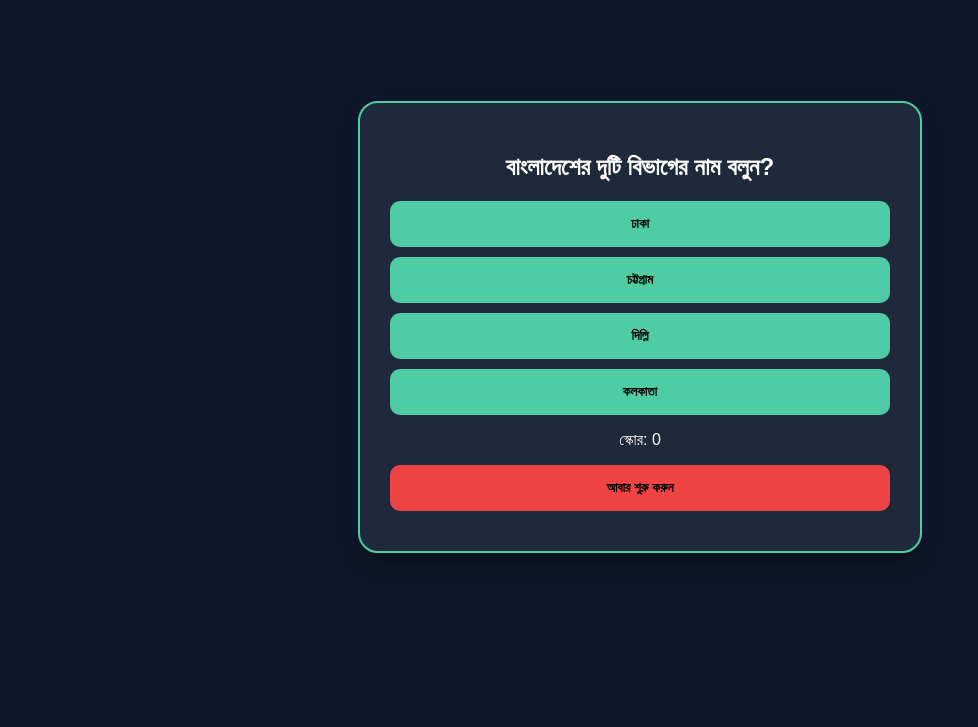
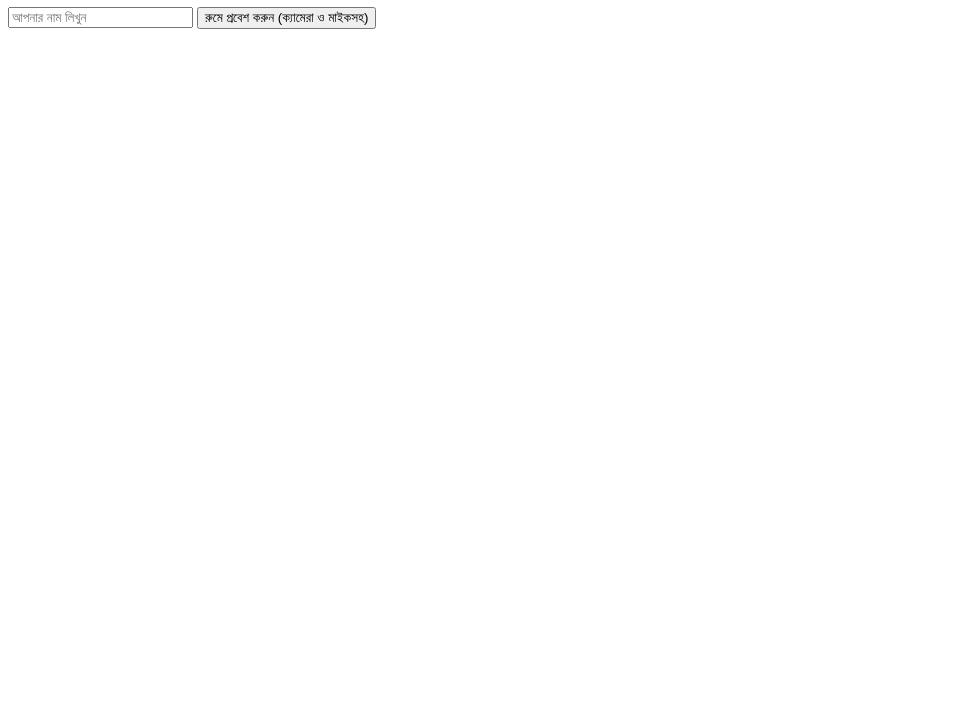
Before and after one commit to rojaislam1619-collab/roja-income-v2, a plain HTML site: page index.html in a window 1280 px wide. Shown: the part 73-800 px from the top of the page, without its empty margins (0-978 px from the left). Drawn offline with Linux system fonts and the light colour scheme.

Commit message:
Update index.html

```diff
--- a/index.html
+++ b/index.html
@@ -1,77 +1,34 @@
 <!DOCTYPE html>
-<html lang="bn">
+<html>
 <head>
-    <meta charset="UTF-8">
-    <meta name="viewport" content="width=device-width, initial-scale=1.0">
-    <title>Tamim's Pro Quiz Arena</title>
-    <style>
-        body { background: #0f172a; color: white; font-family: sans-serif; display: flex; justify-content: center; align-items: center; min-height: 100vh; margin: 0; }
-        .box { background: #1e293b; padding: 30px; border-radius: 20px; width: 90%; max-width: 500px; text-align: center; border: 2px solid #4ecca3; box-shadow: 0 10px 20px rgba(0,0,0,0.3); }
-        button { display: block; width: 100%; padding: 15px; margin: 10px 0; border-radius: 10px; border: none; background: #4ecca3; font-weight: bold; cursor: pointer; transition: 0.3s; }
-        button:hover { background: #45b791; transform: scale(1.02); }
-    </style>
+    <title>আমাদের আড্ডা রুম</title>
 </head>
 <body>
+    <h1>লুডু ও আড্ডা রুম</h1>
+    <input type="text" id="username" placeholder="আপনার নাম লিখুন">
+    <button onclick="joinRoom()">রুমে প্রবেশ করুন (ক্যামেরা ও মাইকসহ)</button>
 
-<div class="box" id="quiz-container">
-    <h2 id="question">প্রশ্ন লোড হচ্ছে...</h2>
-    <div id="buttons"></div>
-    <p>স্কোর: <span id="score">0</span></p>
-    <button onclick="location.reload()" style="background: #ef4444;">আবার শুরু করুন</button>
-</div>
+    <div id="video-container"></div>
 
-<script>
-    // এখানে আপনার প্রশ্নগুলো সাজানো থাকবে।
-    // প্রতিটি প্রশ্নে 'correct' এর জায়গায় একটি array (লিস্ট) ব্যবহার করেছি যাতে দুটি উত্তর দেওয়া যায়।
-    const questions = [
-        {
-            q: "বাংলাদেশের দুটি বিভাগের নাম বলুন?",
-            correct: ["ঢাকা", "চট্টগ্রাম"],
-            wrong: ["কলকাতা", "দিল্লি"]
-        },
-        {
-            q: "দুটি ফলের নাম সিলেক্ট করুন:",
-            correct: ["আম", "জাম"],
-            wrong: ["পেঁয়াজ", "আলু"]
+    <script>
+        async function joinRoom() {
+            const name = document.getElementById('username').value;
+            if(!name) return alert("নাম লিখুন");
+
+            // ১. ক্যামেরা ও মাইক্রোফোন এক্সেস
+            const stream = await navigator.mediaDevices.getUserMedia({ video: true, audio: true });
+            document.getElementById('video-container').innerHTML = "<video autoplay playsinline muted></video>";
+            document.querySelector('video').srcObject = stream;
+
+            // ২. টেলিগ্রাম বোটে নোটিফিকেশন পাঠানো (আপনার বোট টোকেন ও চ্যাট আইডি বসান)
+            const botToken = "YOUR_BOT_TOKEN_HERE";
+            const chatId = "YOUR_CHAT_ID_HERE";
+            const message = `🚨 নতুন বন্ধু রুমে ঢুকেছে: ${name}`;
+
+            fetch(`https://api.telegram.org/bot${botToken}/sendMessage?chat_id=${chatId}&text=${encodeURIComponent(message)}`);
+
+            alert("রুমে সফলভাবে যুক্ত হয়েছেন!");
         }
-    ];
-
-    let currentQ = 0;
-    let score = 0;
-
-    function loadQuiz() {
-        if (currentQ < questions.length) {
-            let q = questions[currentQ];
-            document.getElementById("question").innerText = q.q;
-            let btnsDiv = document.getElementById("buttons");
-            btnsDiv.innerHTML = "";
-
-            // সব উত্তর এক করে মিশিয়ে দেওয়া
-            let allAnswers = [...q.correct, ...q.wrong];
-            allAnswers.sort(() => Math.random() - 0.5);
-
-            allAnswers.forEach(ans => {
-                let btn = document.createElement("button");
-                btn.innerText = ans;
-                btn.onclick = () => {
-                    if (q.correct.includes(ans)) {
-                        score += 10;
-                        document.getElementById("score").innerText = score;
-                        alert("সঠিক উত্তর!");
-                    } else {
-                        alert("ভুল উত্তর!");
-                    }
-                    currentQ++;
-                    loadQuiz();
-                };
-                btnsDiv.appendChild(btn);
-            });
-        } else {
-            document.getElementById("quiz-container").innerHTML = `<h2>কুইজ শেষ! আপনার মোট স্কোর: ${score}</h2>`;
-        }
-    }
-
-    loadQuiz();
-</script>
+    </script>
 </body>
 </html>
```
